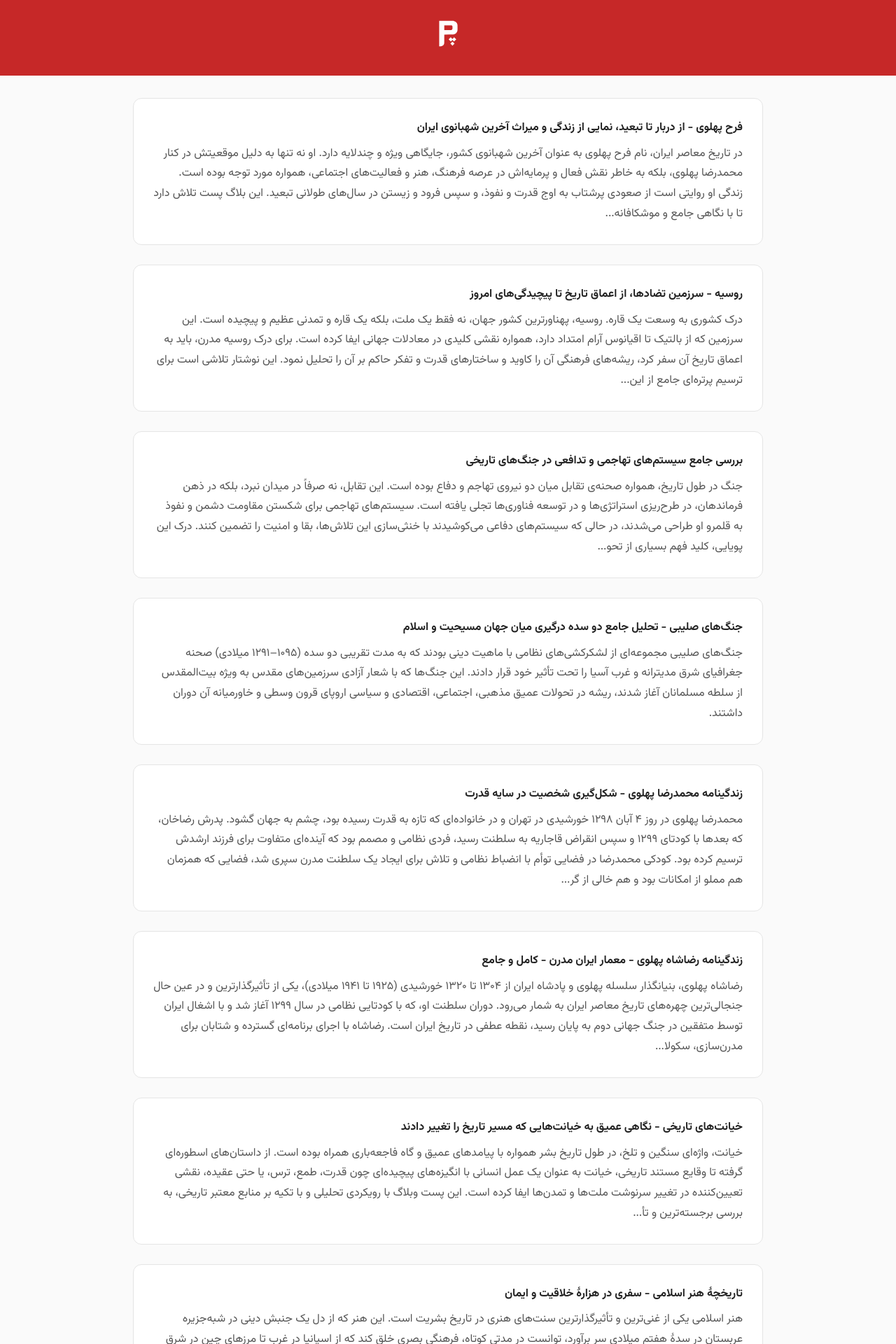
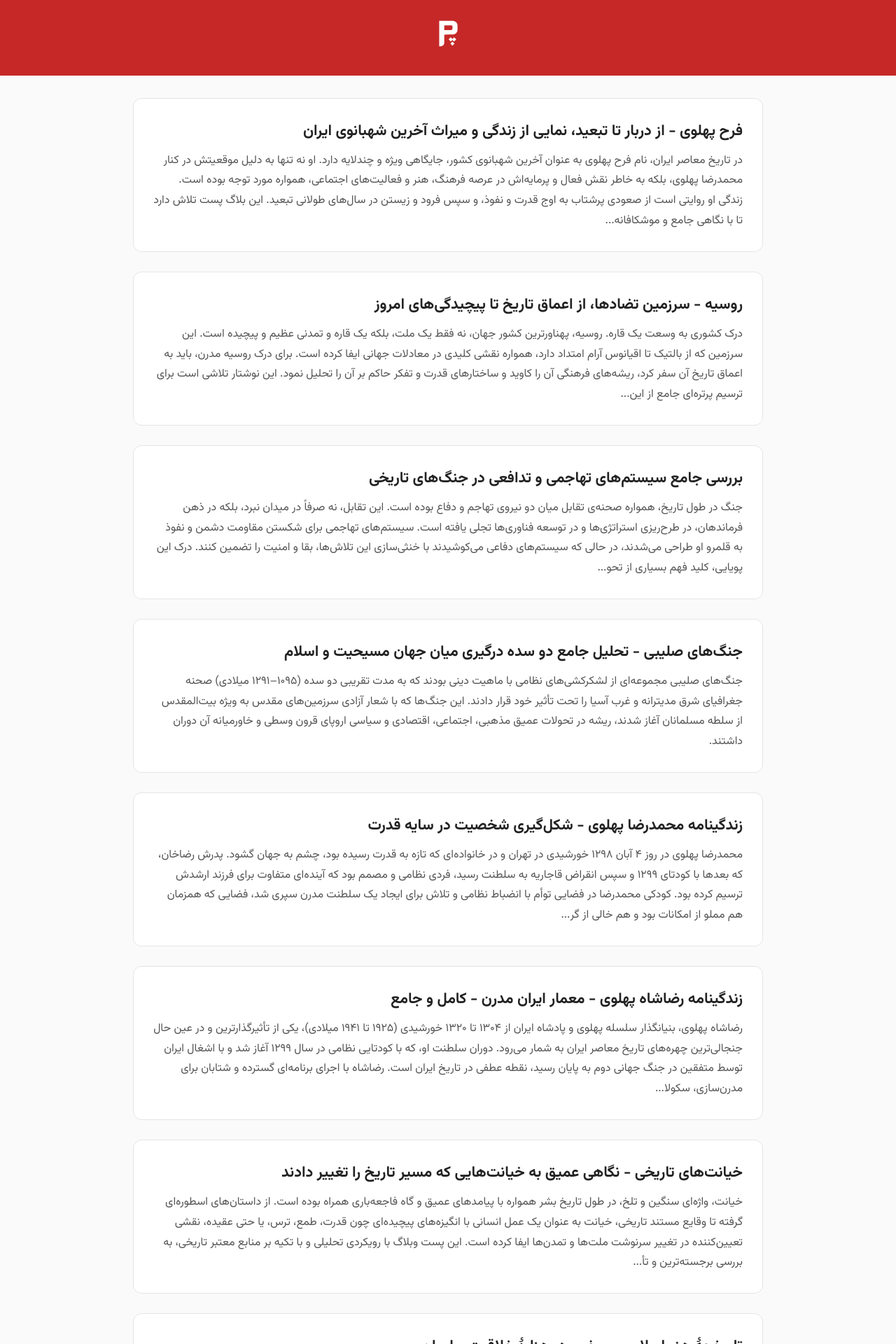
Before and after one commit to darkblog/darkblog.github.io, a Jekyll site: the page built from index.html, in a window 1280 px wide. Shown: the top 1920 px of the page at 70% size. Built offline with Jekyll 4.4.1, drawn with Linux system fonts in a browser that asks for light colours.

Commit message:
Update index.html

```diff
--- a/index.html
+++ b/index.html
@@ -85,7 +85,7 @@ main{flex:1;padding:2rem 0}
 }
 
 .post-title{
-  font-size:1rem;
+  font-size:1.35rem;
   font-weight:700;
   margin-bottom:.5rem;
 }
```
